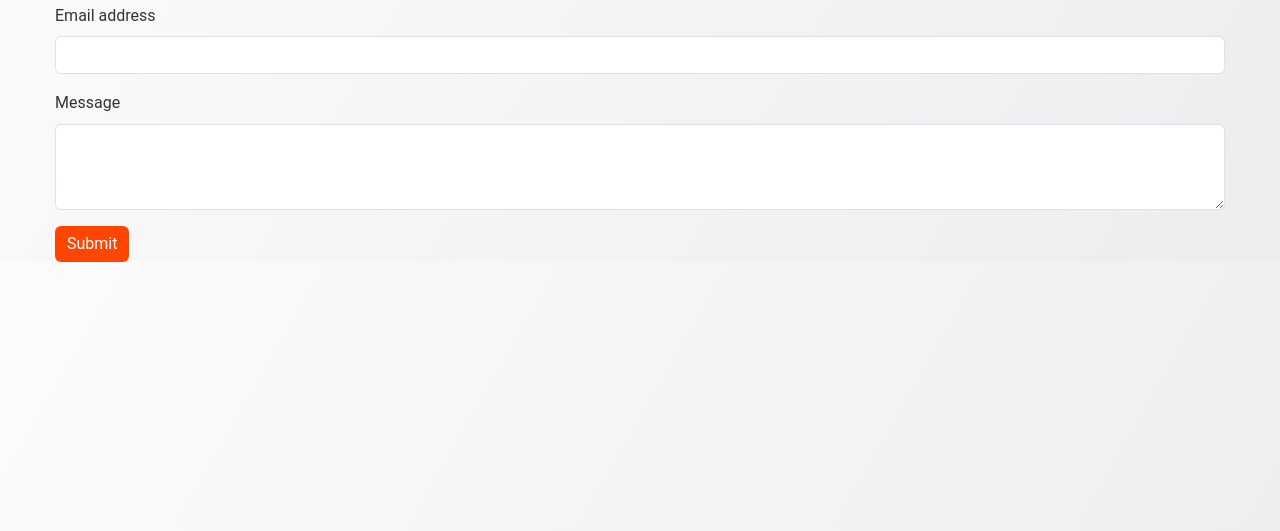
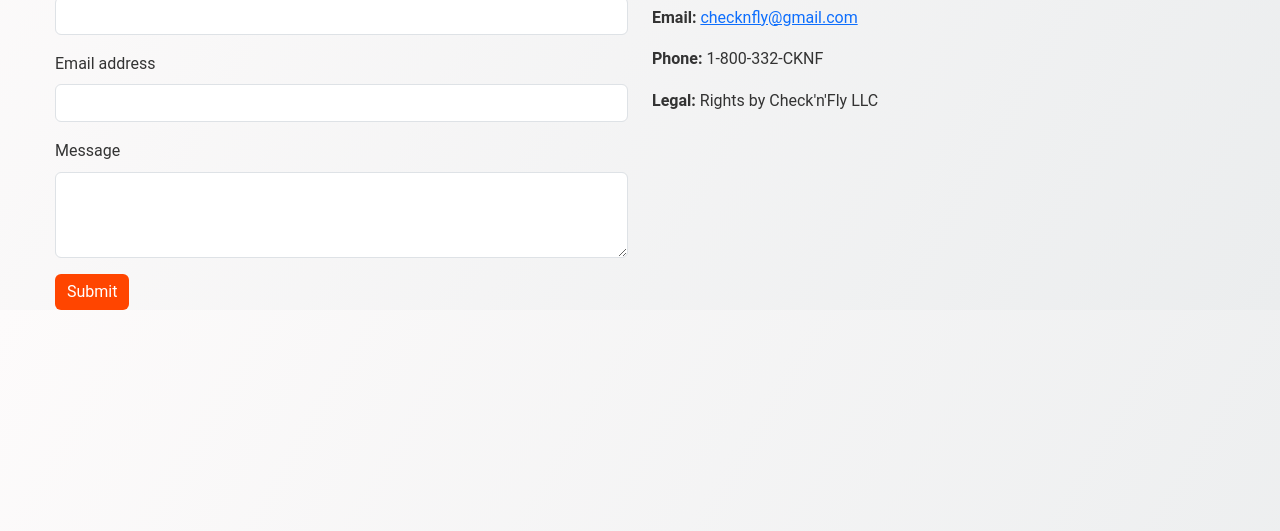
Before and after one commit to AnthonyRivera3/Anthony.Rivera3.github.io-check-n-fly, a plain HTML site: page contact.html in a window 1280 px wide. Shown: the part 269-800 px from the top of the page. Drawn offline with nearby package versions, Linux system fonts and the light colour scheme.

Commit message:
contact slide update - commit 5 _Anthony

```diff
--- a/contact.html
+++ b/contact.html
@@ -11,8 +11,11 @@
   <nav class="navbar navbar-expand-lg navbar-dark bg-dark fixed-top">
     <a class="navbar-brand" href="index.html">Check'n'Fly</a>
   </nav>
-  <div class="container mt-5">
+
+  <div class="container mt-5 pt-5"> <!-- Added pt-5 to add padding on top -->
     <h1>Contact Us</h1>
+    <div class="row">
+      <div class="col-md-6">
         <form>
           <div class="mb-3">
             <label for="name" class="form-label">Name</label>
@@ -29,5 +32,15 @@
           <button type="submit" class="btn btn-primary">Submit</button>
         </form>
       </div>
+      <div class="col-md-6">
+        <div class="contact-info">
+          <h3>Our Contact Information</h3>
+          <p><strong>Email:</strong> <a href="mailto:checknfly@gmail.com">checknfly@gmail.com</a></p>
+          <p><strong>Phone:</strong> 1-800-332-CKNF</p>
+          <p><strong>Legal:</strong> Rights by Check'n'Fly LLC</p>
+        </div>
+      </div>
+    </div>
+  </div>
 </body>
 </html>
```
Lines whose indentation alone changed are shown as unchanged.
